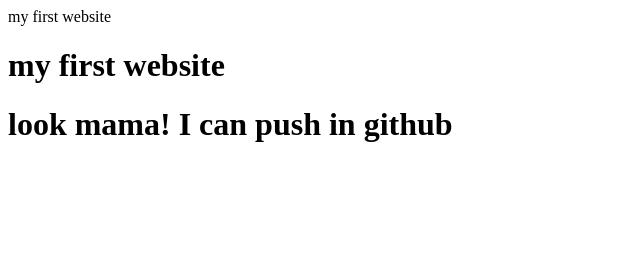
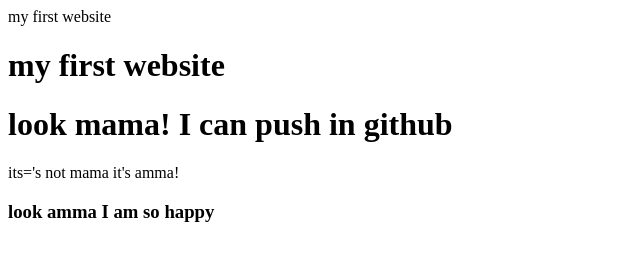
Before and after one commit to Nura-Alam-Protik/my-first-website, a plain HTML site: page index.html in a window 1280 px wide. Shown: the whole page, without its empty margins (0-640 px from the left). Drawn offline with Linux system fonts and the light colour scheme.

Commit message:
I am happy

```diff
--- a/index.html
+++ b/index.html
@@ -5,5 +5,8 @@
     <body>
         <h1>my first website</h1>
         <h1>look mama! I can push in github</h1>
+        <p>its='s not mama it's amma!</p>
+        <h3>look amma I am so happy</h>
+
     </body>
 </html>
```
